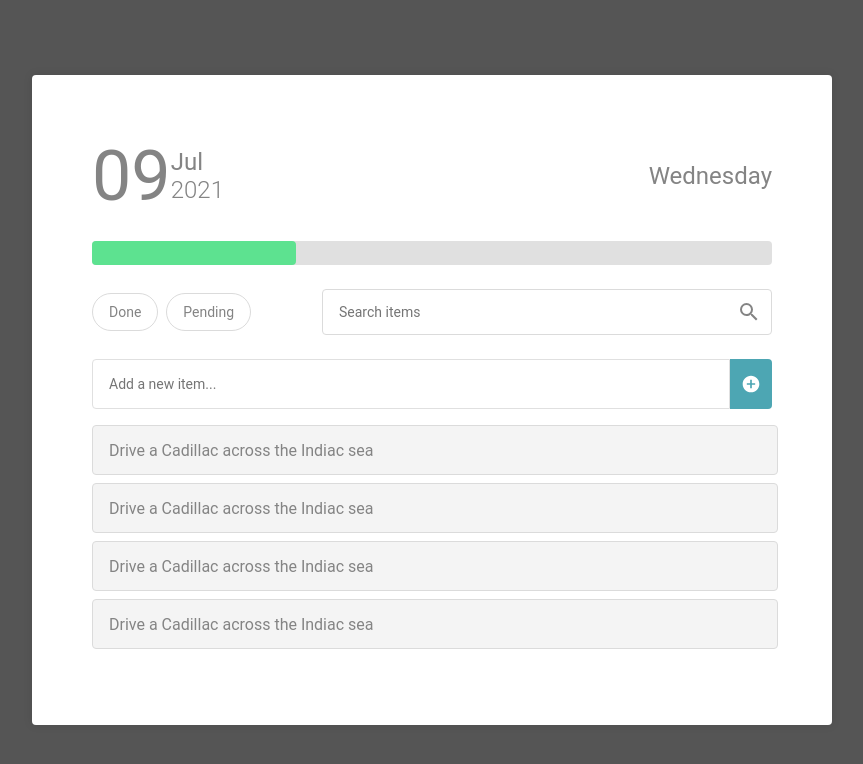
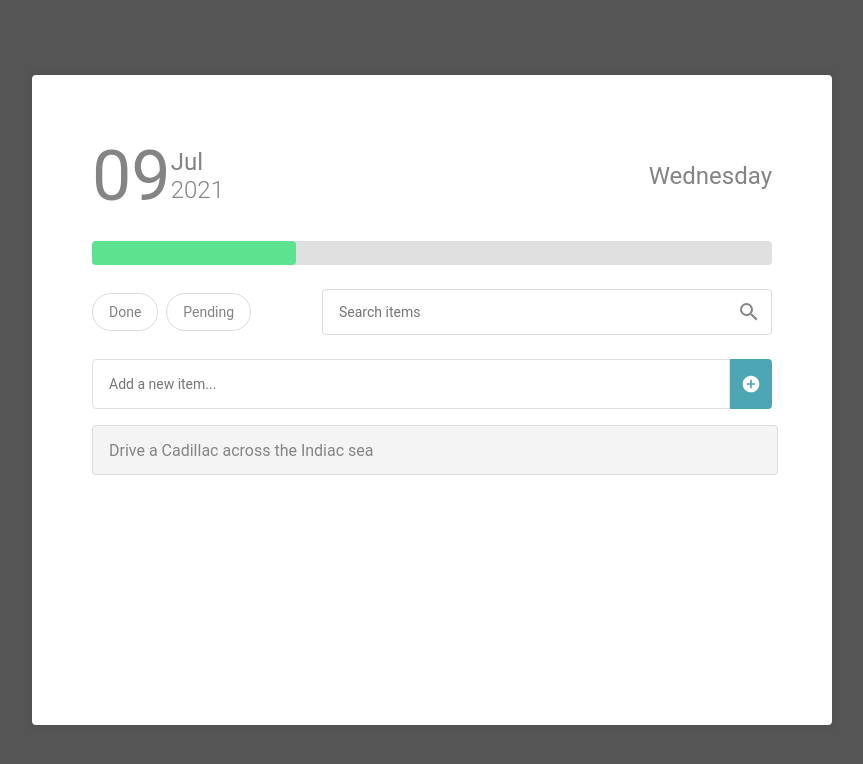
Before and after one commit to sizebay/frontend-challenge, a React (Vite) app: page / in a window 1280 px wide. Shown: the top 764 px of the page, without its empty margins (208-1071 px from the left). Built offline with nearby package versions, Linux system fonts and the light colour scheme.

Commit message:
Task Add | Delete | Mark complete

```diff
--- a/src/App.jsx
+++ b/src/App.jsx
@@ -1,4 +1,6 @@
-import React from "react";
+import {useContext} from "react";
+import {TasksContext} from "./contexts/Tasks";
+
 import styled from "styled-components";
 
 import DateHeader from "./components/DateHeader";
@@ -66,6 +68,7 @@ const Tasks = styled.div`
 `;
 
 function App() {
+    const {tasks} = useContext(TasksContext);
     return (
         <Background>
             <Container>
@@ -76,13 +79,9 @@ function App() {
                     <AddTask />
                 </Head>
                 <Tasks>
-                    <Task>Drive a Cadillac across the Indiac sea</Task>
-                    <Task>Drive a Cadillac across the Indiac sea</Task>
-                    <Task>Drive a Cadillac across the Indiac sea</Task>
-                    <Task>Drive a Cadillac across the Indiac sea</Task>
-                    <Task>Drive a Cadillac across the Indiac sea</Task>
-                    <Task>Drive a Cadillac across the Indiac sea</Task>
-                    <Task>Drive a Cadillac across the Indiac sea</Task>
+                    {tasks.map((task) => (
+                        <Task key={task.id} task={task} />
+                    ))}
                 </Tasks>
             </Container>
         </Background>
--- a/src/components/AddTask.jsx
+++ b/src/components/AddTask.jsx
@@ -1,4 +1,6 @@
-import React from "react";
+import {useContext, useState} from "react";
+import {TasksContext} from "../contexts/Tasks";
+
 import styled from "styled-components";
 
 import {MdAddCircle} from "react-icons/md";
@@ -37,10 +39,21 @@ const Add = styled(MdAddCircle)`
 `;
 
 function AddTask() {
+    const {createTask} = useContext(TasksContext);
+    const [input, setInput] = useState("");
+
+    function handleAddTask() {
+        if (input === "") {
+            return;
+        }
+        createTask(input);
+        setInput("");
+    }
+
     return (
         <Container>
-            <Input placeholder="Add a new item..." />
-            <Button>
+            <Input placeholder="Add a new item..." value={input} onChange={(e) => setInput(e.target.value)} />
+            <Button onClick={handleAddTask}>
                 <Add />
             </Button>
         </Container>
--- a/src/components/Task.jsx
+++ b/src/components/Task.jsx
@@ -1,6 +1,8 @@
-import React from "react";
 import styled from "styled-components";
 import {keyframes} from "styled-components";
+
+import {useContext, useState} from "react";
+import {TasksContext} from "../contexts/Tasks";
 
 import {AiFillMinusCircle, AiFillPlusCircle} from "react-icons/ai";
 
@@ -71,15 +73,17 @@ const AddButton = styled(Button)`
     background: #5de290;
 `;
 
-function Task({children}) {
+function Task({task}) {
+    const {deleteTask, markCompleteTask} = useContext(TasksContext);
+
     return (
         <TaskItem>
-            {children}
+            {task.title}
             <ButtonGroup>
-                <DeleteButton>
+                <DeleteButton onClick={() => deleteTask(task.id)}>
                     <AiFillMinusCircle />
                 </DeleteButton>
-                <AddButton>
+                <AddButton onClick={() => markCompleteTask(task.id)}>
                     <AiFillPlusCircle />
                 </AddButton>
             </ButtonGroup>
--- /dev/null
+++ b/src/contexts/Tasks.jsx
@@ -0,0 +1,44 @@
+import {createContext, useState, useEffect} from "react";
+
+export const TasksContext = createContext();
+
+export const TasksProvider = ({children}) => {
+    const [tasks, setTasks] = useState([
+        {
+            id: 1,
+            title: "Drive a Cadillac across the Indiac sea",
+            completed: false,
+        },
+    ]);
+
+    function createTask(title) {
+        setTasks([
+            ...tasks,
+            {
+                id: parseInt(Math.random() * 300),
+                title,
+                completed: false,
+            },
+        ]);
+    }
+
+    function deleteTask(id) {
+        setTasks(tasks.filter((task) => task.id !== id));
+    }
+
+    function markCompleteTask(id) {
+        setTasks(
+            tasks.map((task) => {
+                if (task.id === id) {
+                    return {
+                        ...task,
+                        completed: true,
+                    };
+                }
+                return task;
+            })
+        );
+    }
+
+    return <TasksContext.Provider value={{tasks, createTask, deleteTask, markCompleteTask}}>{children}</TasksContext.Provider>;
+};
--- a/src/main.jsx
+++ b/src/main.jsx
@@ -2,6 +2,8 @@ import React from "react";
 import ReactDOM from "react-dom/client";
 import App from "./App";
 import {createGlobalStyle} from "styled-components";
+
+import {TasksProvider} from "./contexts/Tasks";
 
 const GlobalStyle = createGlobalStyle`
   * {
@@ -14,7 +16,9 @@ const GlobalStyle = createGlobalStyle`
 
 ReactDOM.createRoot(document.getElementById("root")).render(
     <React.StrictMode>
-        <GlobalStyle />
-        <App />
+        <TasksProvider>
+            <GlobalStyle />
+            <App />
+        </TasksProvider>
     </React.StrictMode>
 );
```
